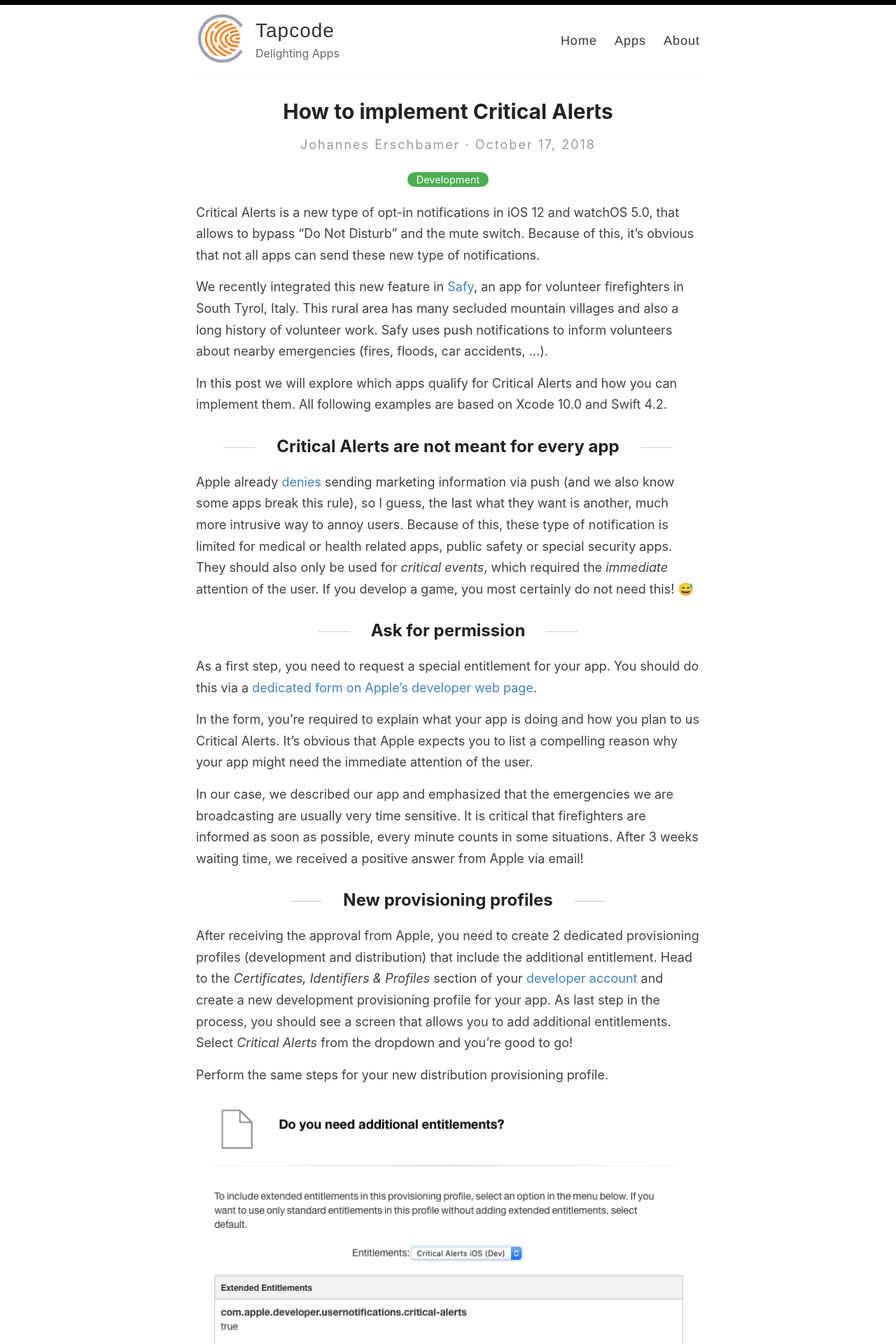
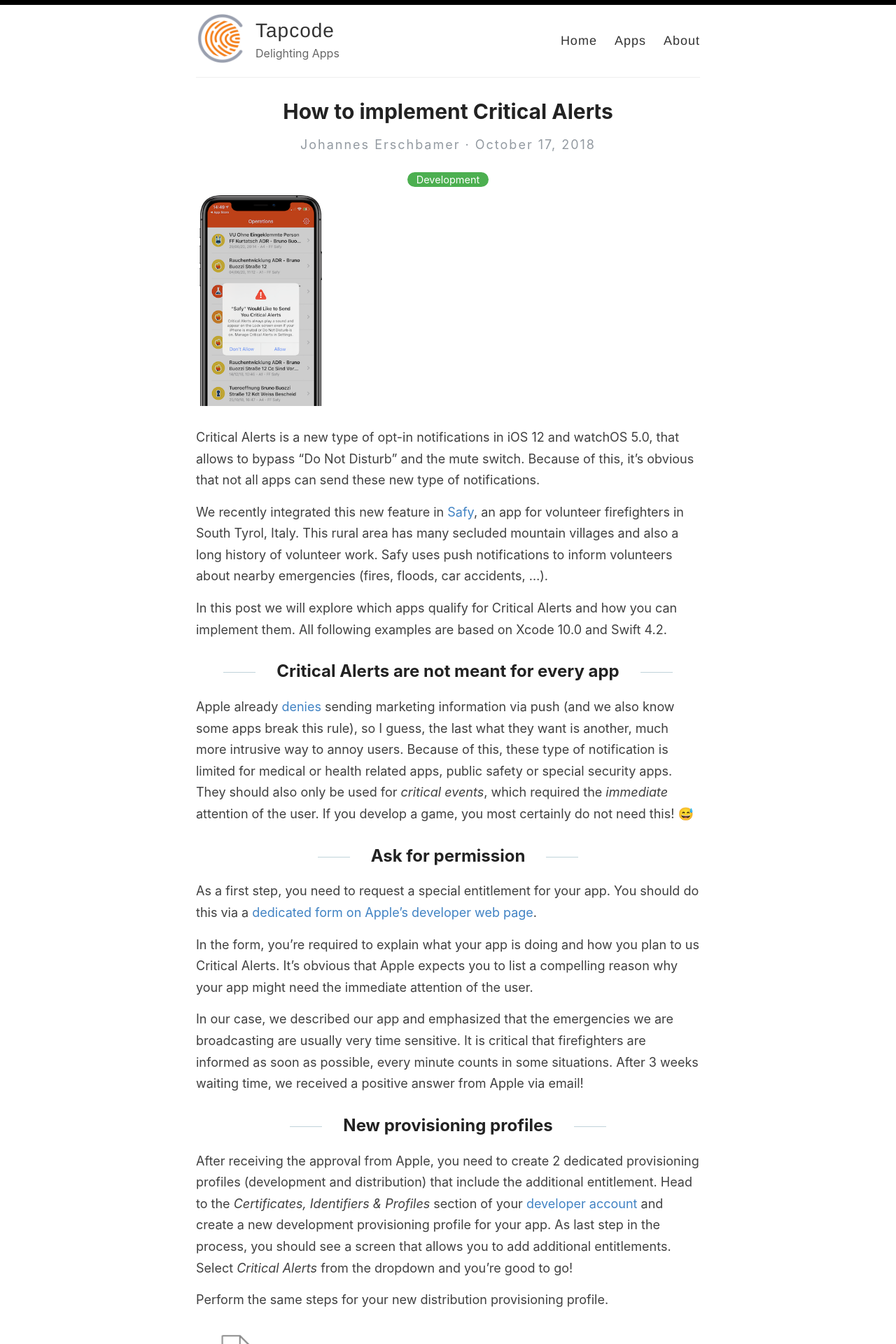
Before and after one commit to tapcode-apps/tapcode-webpage, a Jekyll site: the page built from _posts/2018-10-17-how-to-implement-critical-alerts.md, in a window 1280 px wide. Shown: the top 1920 px of the page at 70% size. Built offline with Jekyll 4.4.1, drawn with Linux system fonts in a browser that asks for light colours.

Commit message:
Add header image

```diff
--- a/_posts/2018-10-17-how-to-implement-critical-alerts.md
+++ b/_posts/2018-10-17-how-to-implement-critical-alerts.md
@@ -5,6 +5,12 @@
 excerpt: Critical Alerts is a new type of opt-in notifications in iOS 12 and watchOS 5.0, that allows to bypass "Do Not Disturb" and the mute switch. This blog post explores how to implement it with a special entitlement that you need to request from Apple.
 permalink: /2018/10/17/how-to-implement-critical-alerts-in-ios-12/
 ---
+
+<div class="row">
+  <div class="column">
+    <a href="https://tapcode.co/images/critical_alerts_ios12.png"><img src="https://tapcode.co/images/critical_alerts_ios12_thumb.png" style="width:50%;" alt="Criticals alerts in Safy"></a>
+  </div>
+</div>
 
 Critical Alerts is a new type of opt-in notifications in iOS 12 and watchOS 5.0, that allows to bypass "Do Not Disturb" and the mute switch. Because of this, it's obvious that not all apps can send these new type of notifications.
 
```
Also changed, not shown: images/critical_alerts_ios12.png (added), images/critical_alerts_ios12_thumb.png (added).
